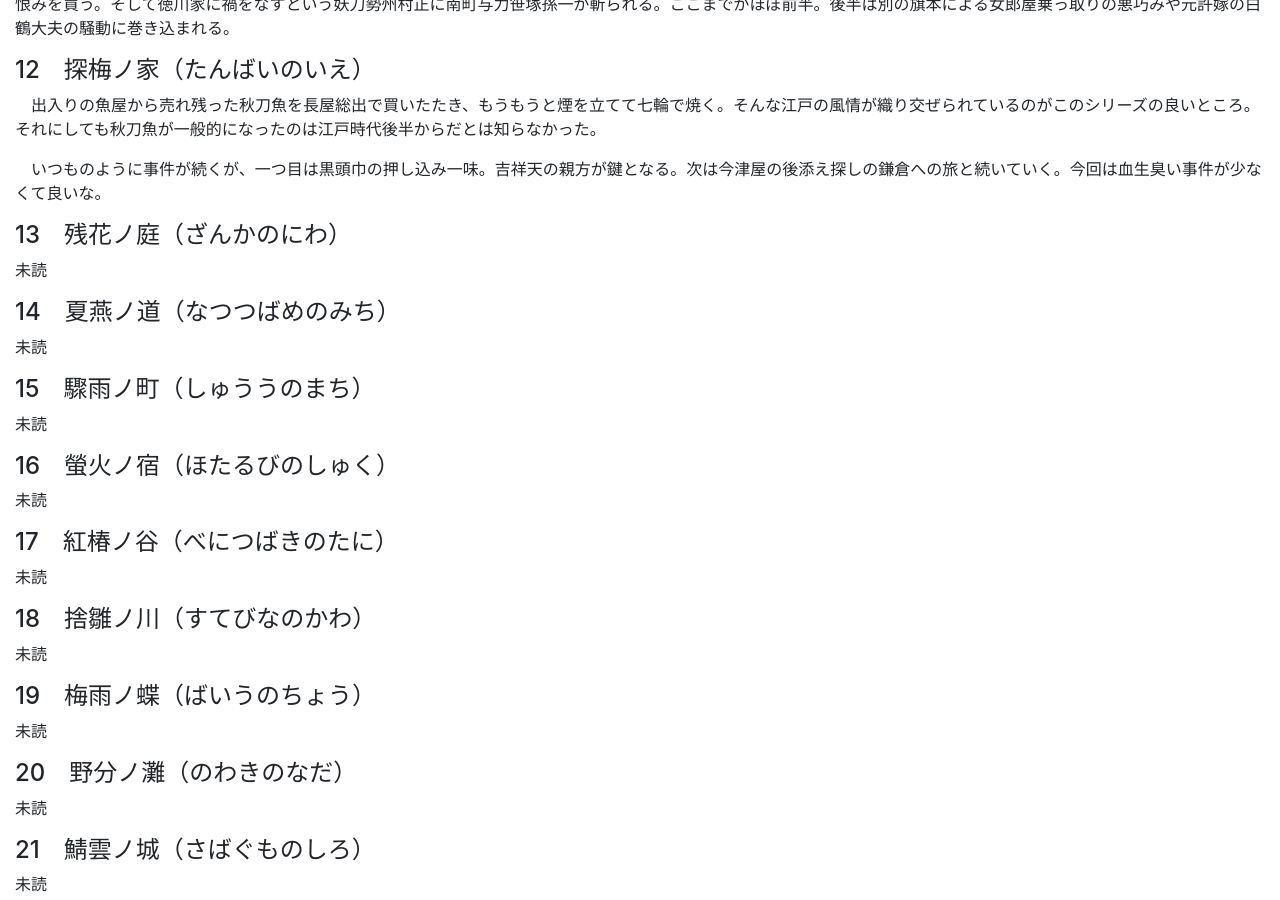
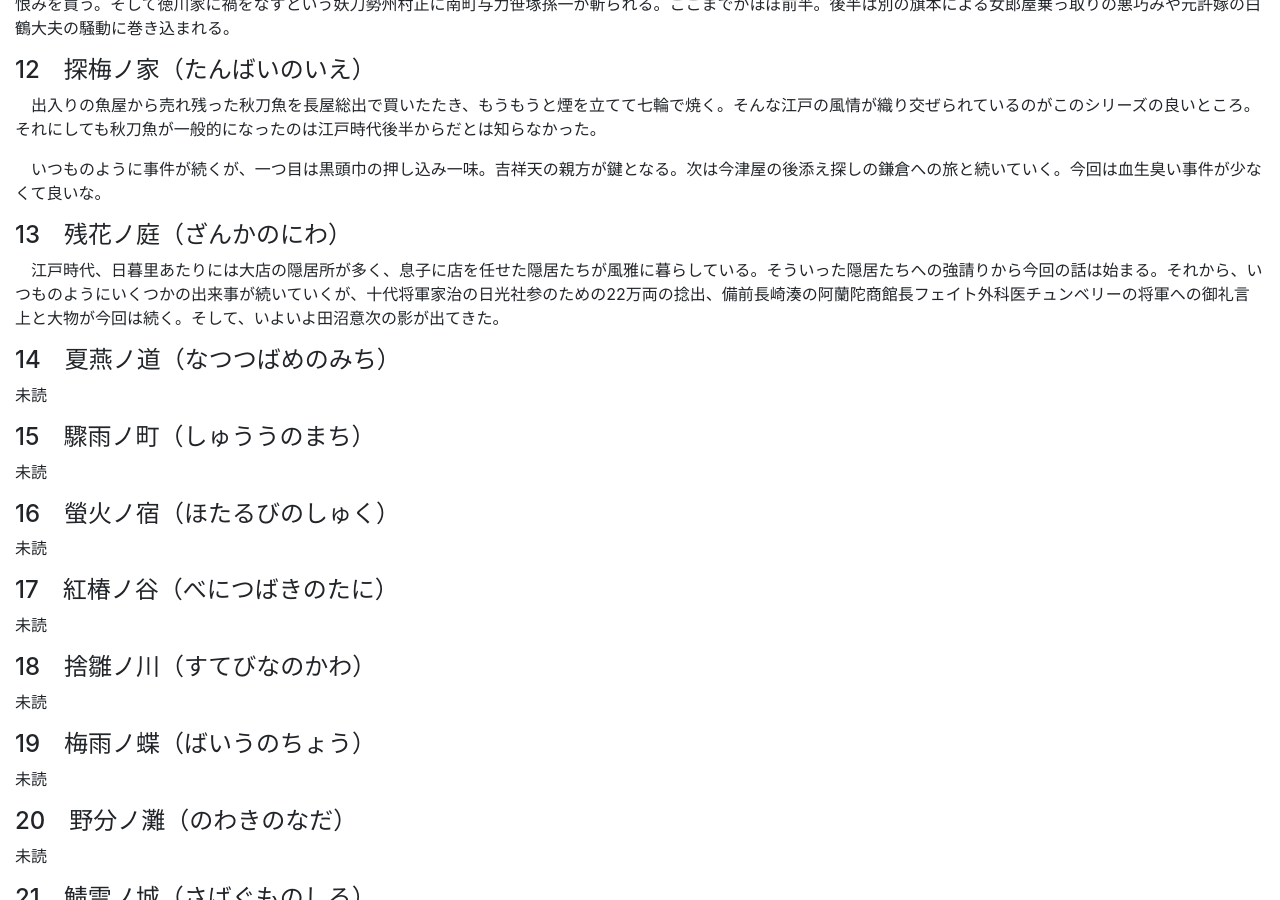
Before and after one commit to tomot/tomot.github.io, a Jekyll site: the page built from pages/book-saeki.md, in a window 1280 px wide and 900 px high, scrolled down 1551 px. Built offline with Jekyll 4.4.1, drawn with Linux system fonts in a browser that asks for light colours; nearby versions of some CDN libraries; some of the changed text lies outside the part shown.

Commit message:
add a book by Saeki

```diff
--- a/pages/book-saeki.md
+++ b/pages/book-saeki.md
@@ -66,7 +66,7 @@ categories: 読書
 
 #### 13　残花ノ庭（ざんかのにわ）
 
-未読
+　江戸時代、日暮里あたりには大店の隠居所が多く、息子に店を任せた隠居たちが風雅に暮らしている。そういった隠居たちへの強請りから今回の話は始まる。それから、いつものようにいくつかの出来事が続いていくが、十代将軍家治の日光社参のための22万両の捻出、備前長崎湊の阿蘭陀商館長フェイト外科医チュンベリーの将軍への御礼言上と大物が今回は続く。そして、いよいよ田沼意次の影が出てきた。
 
 #### 14　夏燕ノ道（なつつばめのみち）
 
```
Also changed, not shown: other parts of pages/book-saeki.md (+1 -1 lines), book.md (+1 -1 lines), index.md (+1 -1 lines).
